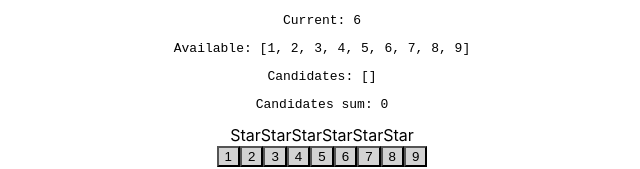
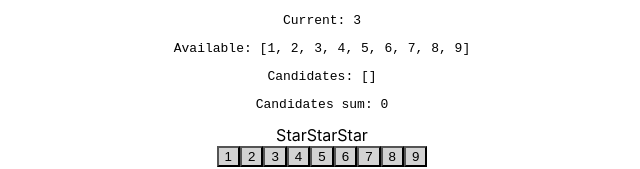
Before and after one commit to williamthome/star-game, a React (Create React App) app: page / in a window 1280 px wide. Shown: the top 169 px of the page, without its empty margins (318-958 px from the left). Built offline with nearby package versions, Linux system fonts and the light colour scheme.

Commit message:
refactor: use a randomized sum from available numbers as current value

```diff
--- a/src/App.js
+++ b/src/App.js
@@ -8,7 +8,20 @@ const utils = {
   ),
   randomInt: (min, max) => Math.floor((Math.random() * max) + min),
   randomArrayItem: (arr) => arr[arr.length * Math.random() | 0],
-  sum: (arr) => arr.reduce((total, current) => total + current, 0)
+  sum: (arr) => arr.reduce((total, current) => total + current, 0),
+  randomSum: function (arr) {
+    const sum = new Set()
+    for (const item of arr) {
+      sum.add(item)
+      const otherItems = arr.filter(i => i !== item)
+      for (const other of otherItems) {
+        sum.add(item + other)
+      }
+    }
+    return this.randomArrayItem(
+      Array.from(sum.values())
+    )
+  }
 }
 
 const buttonsStatuses = {
@@ -80,8 +93,8 @@ const NumberButtons = ({ count, statusFn, onClick }) => {
 function App() {
   const maxStarsCount = 9
 
-  const [starsCount, setStarsCount] = useState(utils.randomInt(1, maxStarsCount))
   const [availableNumbers, setAvailableNumbers] = useState(utils.range(1, maxStarsCount))
+  const [starsCount, setStarsCount] = useState(utils.randomSum(availableNumbers))
   const [candidateNumbers, setCandidateNumbers] = useState([])
 
   const numberStatus = (number) => {
@@ -111,7 +124,7 @@ function App() {
 
       setCandidateNumbers([])
       setAvailableNumbers(newAvailableNumbers)
-      setStarsCount(utils.randomArrayItem(newAvailableNumbers))
+      setStarsCount(utils.randomSum(newAvailableNumbers))
     } else {
       setCandidateNumbers(newCandidates)
     }
```
